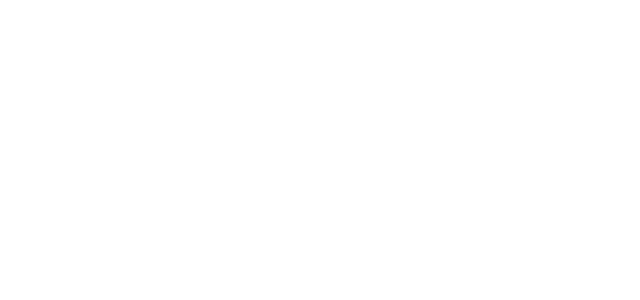
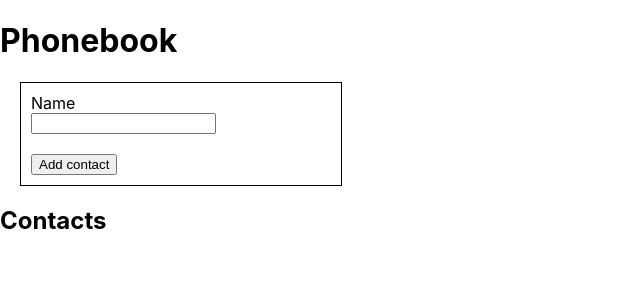
Before and after one commit to 28Rostyk/goit-react-hw-02-phonebook, a React (Create React App) app: page / in a window 1280 px wide. Shown: the top 300 px of the page, without its empty margins (0-640 px from the left). Built offline with nearby package versions, Linux system fonts and the light colour scheme.

Commit message:
add task 1 from homework

```diff
--- a/package.json
+++ b/package.json
@@ -7,6 +7,7 @@
     "@testing-library/jest-dom": "^5.16.3",
     "@testing-library/react": "^12.1.4",
     "@testing-library/user-event": "^13.5.0",
+    "nanoid": "^4.0.0",
     "react": "^18.1.0",
     "react-dom": "^18.1.0",
     "react-scripts": "5.0.1",
--- a/src/components/App.jsx
+++ b/src/components/App.jsx
@@ -1,3 +1,72 @@
-export const App = () => {
-  return <></>;
-};
+import { nanoid } from 'nanoid';
+
+import css from './App.module.css';
+
+const { Component } = require('react');
+
+class App extends Component {
+  state = {
+    contacts: [],
+    name: '',
+  };
+
+  nameInputId = nanoid();
+
+  addContact = name => {
+    const contact = {
+      name,
+      id: nanoid(),
+    };
+    this.setState(prevState => ({
+      contacts: [contact, ...prevState.contacts],
+    }));
+  };
+
+  handleSubmit = e => {
+    e.preventDefault();
+    const { name } = e.currentTarget.elements;
+    console.log(name);
+    this.addContact(name.value);
+    this.reset();
+  };
+
+  handleChange = e => {
+    // console.log(e.currentTarget.value);
+    this.setState({ name: e.currentTarget.value });
+  };
+
+  reset = () => {
+    this.setState({ name: '' });
+  };
+
+  render() {
+    return (
+      <>
+        <h1>Phonebook</h1>
+        <form className={css.form} onSubmit={this.handleSubmit}>
+          <label htmlFor={this.nameInputId}>Name</label>
+          <input
+            className={css.input}
+            type="text"
+            name="name"
+            value={this.state.name}
+            pattern="^[a-zA-Zа-яА-Я]+(([' -][a-zA-Zа-яА-Я ])?[a-zA-Zа-яА-Я]*)*$"
+            title="Name may contain only letters, apostrophe, dash and spaces. For example Adrian, Jacob Mercer, Charles de Batz de Castelmore d'Artagnan"
+            required
+            id={this.nameInputId}
+            onChange={this.handleChange}
+          />
+          <button>Add contact</button>
+        </form>
+        <h2>Contacts</h2>
+        <ul>
+          {this.state.contacts.map(({ name, id }) => {
+            return <li key={id}>{name}</li>;
+          })}
+        </ul>
+      </>
+    );
+  }
+}
+
+export default App;
--- /dev/null
+++ b/src/components/App.module.css
@@ -0,0 +1,14 @@
+.form {
+  display: flex;
+  flex-direction: column;
+  justify-content: center;
+  align-items: start;
+  width: 300px;
+  margin-left: 20px;
+  padding: 10px;
+  border: 1px solid black;
+}
+
+.input {
+  margin-bottom: 20px;
+}
--- a/src/index.js
+++ b/src/index.js
@@ -1,6 +1,6 @@
 import React from 'react';
 import ReactDOM from 'react-dom/client';
-import { App } from 'components/App';
+import App from 'components/App';
 import './index.css';
 
 ReactDOM.createRoot(document.getElementById('root')).render(
```
Also changed, not shown: 1 other file (tests, documents, lock files or other folders).
